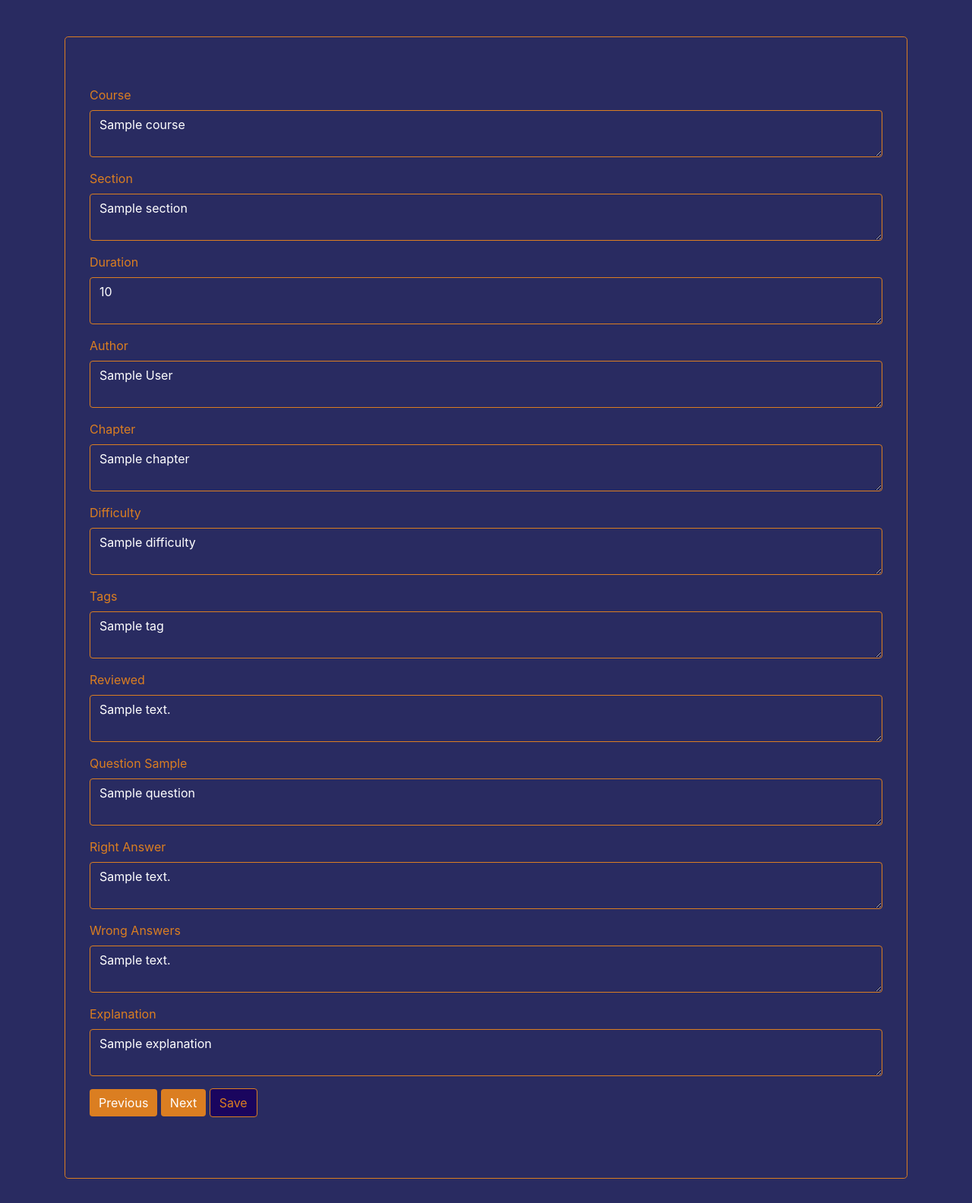
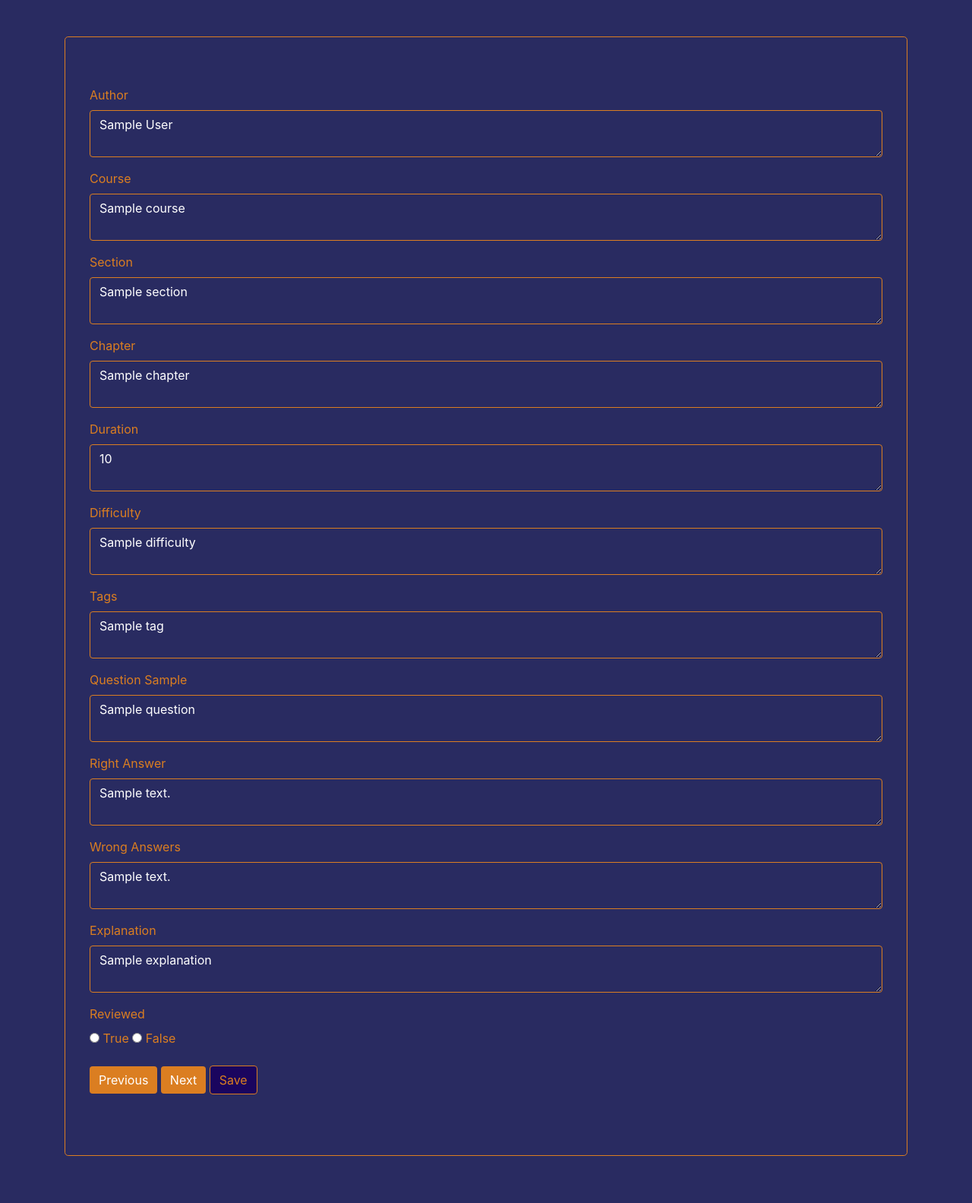
Before and after one commit to Asi0Flammeus/QuizzInterface, a Flask app: template templates/review_question.html in a window 1280 px wide. Shown: the whole page at 76% size. After the commit the page ends 1522 px from the top, so only its background shows below. Run offline with Flask 3, Linux system fonts and the light colour scheme; the template is opened without the code that fills it: most values are stand-ins (such as "Sample title", 1, 10 or a date in 2020).

Commit message:
update template

```diff
--- a/readQuestion.py
+++ b/readQuestion.py
@@ -16,21 +16,21 @@ def index():
     # Verificar si se ha presionado el botón 2 y actualizar el índice
     if request.method == 'POST':
         if request.form.get('button1'):
-            print('anterior')
+            print('Previous')
             global current_question_index
             current_question_index -= 1
             # Asegurarse de no superar los límites de la lista
             if current_question_index == 0:
                 current_question_index = 0
         elif request.form.get('button2'):
-            print('siguiente')
+            print('Next')
             current_question_index
             current_question_index += 1
             # Asegurarse de no superar los límites de la lista
             if current_question_index >= len(questions):
                 current_question_index = 0
         elif request.form.get('button3'):
-            print('Guardar')
+            print('Save')
             actual_yaml = os.path.join(directorio_db, questions[current_question_index])
             with open(actual_yaml, 'w') as w:
                 new_data = {
@@ -54,7 +54,7 @@ def index():
     with open(archivo_yaml, 'r') as f:
         data = yaml.safe_load(f)
 
-    return render_template('pregunta.html',
+    return render_template('review_question.html',
                            archivo_yaml=archivo_yaml,
                            course=data['course'],
                            section=data['section'],
--- a/templates/review_question.html
+++ b/templates/review_question.html
@@ -7,10 +7,10 @@
     <meta name="viewport" content="width=device-width, initial-scale=1, shrink-to-fit=no">
 
     <!-- Bootstrap CSS -->
-      <link rel="stylesheet" href="https://cdn.jsdelivr.net/npm/bootstrap@4.3.1/dist/css/bootstrap.min.css" integrity="sha384-ggOyR0iXCbMQv3Xipma34MD+dH/1fQ784/j6cY/iJTQUOhcWr7x9JvoRxT2MZw1T" crossorigin="anonymous">
+    <link rel="stylesheet" href="https://cdn.jsdelivr.net/npm/bootstrap@4.3.1/dist/css/bootstrap.min.css" integrity="sha384-ggOyR0iXCbMQv3Xipma34MD+dH/1fQ784/j6cY/iJTQUOhcWr7x9JvoRxT2MZw1T" crossorigin="anonymous">
 
     <style>
-            body {
+        body {
             background-color: #292B61;
             color: #ffffff;
         }
@@ -41,6 +41,10 @@
             margin-bottom: 15px;
             border: 1px solid #DB7E21;
         }
+
+        textarea.form-control[readonly] {
+            background-color: #292B61 !important;
+        }
     </style>
 
     <title>Reviewed: {{reviewed}}</title>
@@ -50,61 +54,78 @@
     <div class="container mt-5">
         <div class="jumbotron">
             <form method="post" action="/">
+
+                <div class="form-group">
+                    <label for="author">Author</label>
+                    <textarea id="author" name="author" class="form-control" readonly>{{author}}</textarea>
+                </div>
+
                 <div class="form-group">
                     <label for="course">Course</label>
-                    <textarea id="course" name="course" class="form-control">{{course}}</textarea>
+                    <textarea id="course" name="course" class="form-control" readonly>{{course}}</textarea>
                 </div>
+
                 <div class="form-group">
                     <label for="section">Section</label>
-                    <textarea id="section" name="section" class="form-control">{{section}}</textarea>
+                    <textarea id="section" name="section" class="form-control" readonly>{{section}}</textarea>
                 </div>
+
+                <div class="form-group">
+                    <label for="chapter">Chapter</label>
+                    <textarea id="chapter" name="chapter" class="form-control" readonly>{{chapter}}</textarea>
+                </div>
+
                 <div class="form-group">
                     <label for="duration">Duration</label>
                     <textarea id="duration" name="duration" class="form-control">{{duration}}</textarea>
                 </div>
-                <div class="form-group">
-                    <label for="author">Author</label>
-                    <textarea id="author" name="author" class="form-control">{{author}}</textarea>
-                </div>
-                <div class="form-group">
-                    <label for="chapter">Chapter</label>
-                    <textarea id="chapter" name="chapter" class="form-control">{{chapter}}</textarea>
-                </div>
+
                 <div class="form-group">
                     <label for="difficulty">Difficulty</label>
                     <textarea id="difficulty" name="difficulty" class="form-control">{{difficulty}}</textarea>
                 </div>
+
                 <div class="form-group">
                     <label for="tags">Tags</label>
                     {% for tag in tags %}
                     <textarea id="tags" name="tag" class="form-control">{{tag}}</textarea>
                     {% endfor %}
                 </div>
-                <div class="form-group">
-                    <label for="reviewed">Reviewed</label>
-                    <textarea id="reviewed" name="reviewed" class="form-control">{{reviewed}}</textarea>
-                </div>
+
                 <div class="form-group">
                     <label for="question">Question {{archivo_yaml}}</label>
                     <textarea id="question" name="question" class="form-control">{{question}}</textarea>
                 </div>
+
                 <div class="form-group">
                     <label for="answer">Right Answer</label>
                     <textarea id="answer" name="answer" class="form-control">{{answer}}</textarea>
                 </div>
+
                 <div class="form-group">
                     <label for="wrong_answers">Wrong Answers</label>
                     {% for wrong_answer in wrong_answers %}
                     <textarea id="wrong_answers" name="wrong_answer" class="form-control">{{wrong_answer}}</textarea>
                     {% endfor %}
                 </div>
+
                 <div class="form-group">
                     <label for="explanation">Explanation</label>
                     <textarea id="explanation" name="explanation" class="form-control">{{explanation}}</textarea>
                 </div>
 
+                <div class="form-group">
+                    <label>Reviewed</label>
+                    <div>
+                        <input type="radio" id="reviewedTrue" name="reviewed" value="True">
+                        <label for="reviewedTrue">True</label>
+                        <input type="radio" id="reviewedFalse" name="reviewed" value="False">
+                        <label for="reviewedFalse">False</label>
+                    </div>
+                </div>
+
                 <!-- Buttons -->
-                  <div class="form-group">
+                <div class="form-group">
                     <button type="submit" name="button1" class="btn btn-success">Previous</button>
                     <button type="submit" name="button2" class="btn btn-success">Next</button>
                     <button type="submit" name="button3" class="btn btn-primary">Save</button>
@@ -115,4 +136,8 @@
 
     <!-- Optional JavaScript -->
     <!-- jQuery first, then Popper.js, then Bootstrap JS -->
-    <script src="https://code.jquery.com/jquery-3.3.1.slim.min.js" integrity="sha384-q8i/X+965DzO0rT7abK41JStQIAqVgRVzpbzo5smXKp4YfRvH+8
+    <script src="https://code.jquery.com/jquery-3.3.1.slim.min.js" integrity="sha384-q8i/X+965DzO0rT7abK41JStQIAqVgRVzpbzo5smXKp4YfRvH+8abtTE1Pi6jizo" crossorigin="anonymous"></script>
+    <script src="https://cdn.jsdelivr.net/npm/bootstrap@4.3.1/dist/js/bootstrap.min.js" integrity="sha384-JjSmVgyd0p3pXB1rRibZUAYoIIy6OrQ6VrjIEaFf/nJGzIxFDsf4x0xIM+B07jRM" crossorigin="anonymous"></script>
+</body>
+
+</html>
```
